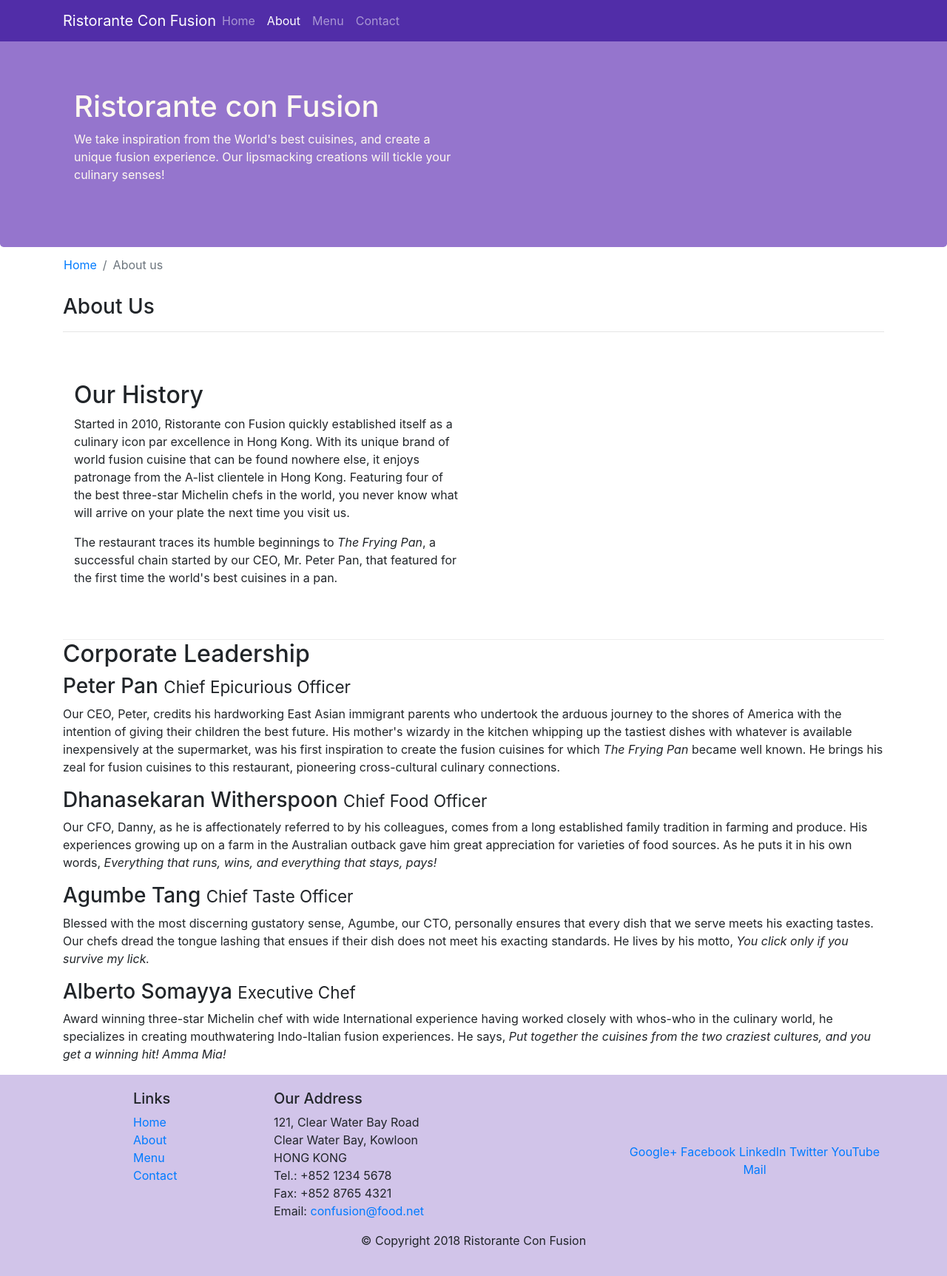
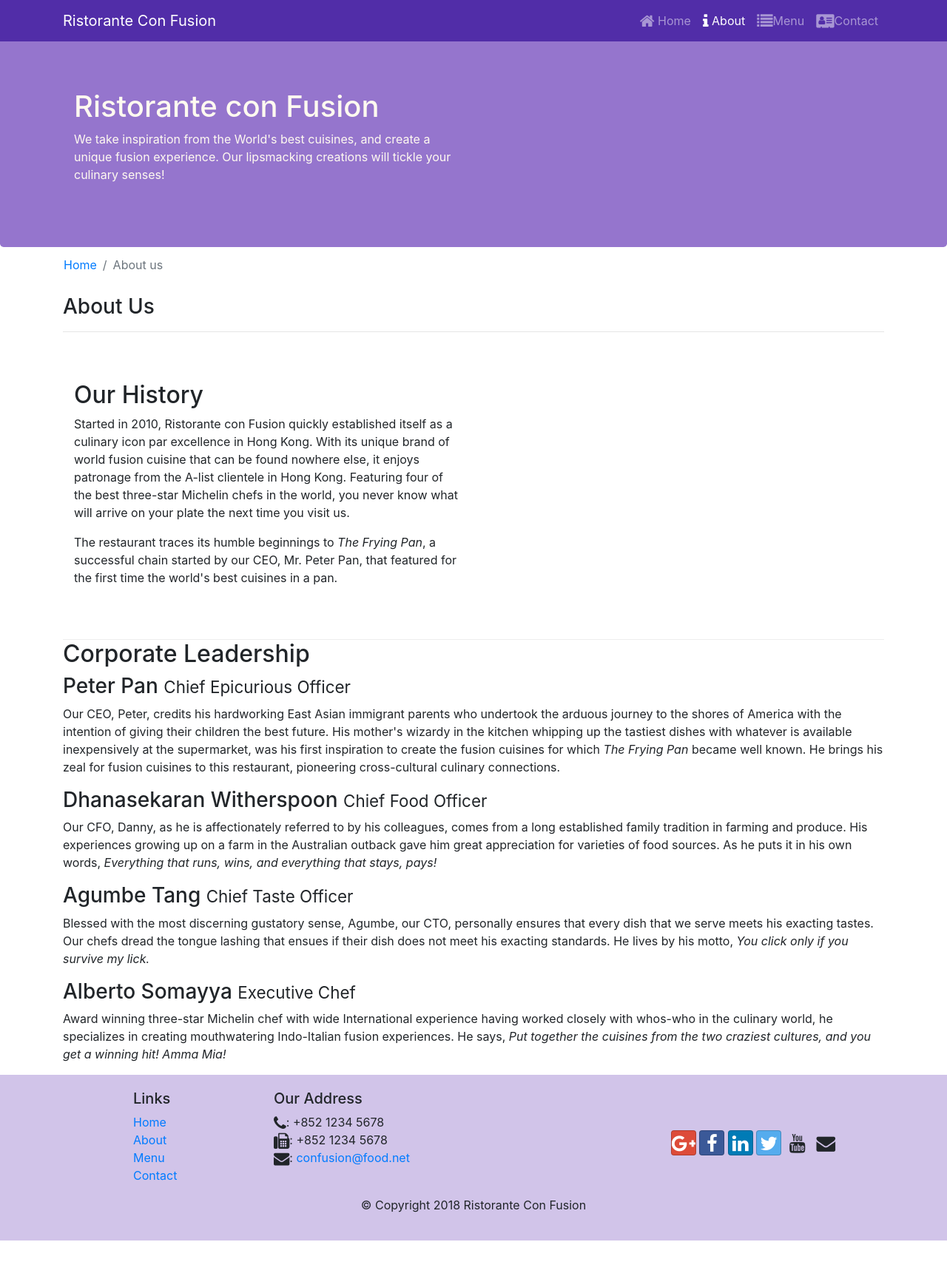
Before and after one commit to emyhoang/bootstrap, a website: page conFusion/aboutus.html in a window 1280 px wide. Shown: the whole page at 74% size. After the commit the page ends 1677 px from the top, so only its background shows below. Drawn offline with nearby package versions, Linux system fonts and the light colour scheme.

Commit message:
add home navigation icon, footer contact icons, and change social media links to bootstrap social icons

```diff
--- a/conFusion/aboutus.html
+++ b/conFusion/aboutus.html
@@ -7,6 +7,11 @@
 
     <!-- Bootstrap CSS -->
     <link rel="stylesheet" href="node_modules/bootstrap/dist/css/bootstrap.min.css" />
+    <!-- Font Awesome CSS -->
+    <link rel="stylesheet" href="node_modules/font-awesome/css/font-awesome.min.css" />
+    <!-- Boostrap Social CSS -->
+    <link rel="stylesheet" href="node_modules/bootstrap-social/bootstrap-social.css" />
+    <!-- Custom CSS -->
     <link rel="stylesheet" href="css/styles.css" />
 
     <title>Ristorante Con Fusion: About Us</title>
@@ -20,11 +25,19 @@
         </button>
         <a class="navbar-brand mr-auto" href="./index.html">Ristorante Con Fusion</a>
         <div class="collapse navbar-collapse" id="Navbar">
-          <ul class="navbar-nav mr-auto">
-            <li class="nav-item"><a class="nav-link" href="./index.html">Home</a></li>
-            <li class="nav-item active"><a class="nav-link" href="#">About</a></li>
-            <li class="nav-item"><a class="nav-link" href="#">Menu</a></li>
-            <li class="nav-item"><a class="nav-link" href="#">Contact</a></li>
+          <ul class="navbar-nav ml-auto">
+            <li class="nav-item">
+              <a class="nav-link" href="./index.html"><span class="fa fa-home fa-lg"></span> Home</a>
+            </li>
+            <li class="nav-item active">
+              <a class="nav-link" href="#"><span class="fa fa-info fa-lg"></span> About</a>
+            </li>
+            <li class="nav-item">
+              <a class="nav-link" href="#"><span class="fa fa-list fa-lg"></span>Menu</a>
+            </li>
+            <li class="nav-item">
+              <a class="nav-link" href="#"><span class="fa fa-address-card fa-lg"></span>Contact</a>
+            </li>
           </ul>
         </div>
       </div>
@@ -122,22 +135,29 @@
           <div class="col-7 col-sm-5">
             <h5>Our Address</h5>
             <address>
-              121, Clear Water Bay Road<br />
-              Clear Water Bay, Kowloon<br />
-              HONG KONG<br />
-              Tel.: +852 1234 5678<br />
-              Fax: +852 8765 4321<br />
-              Email: <a href="mailto:confusion@food.net">confusion@food.net</a>
+              <i class="fa fa-phone fa-lg"></i>: +852 1234 5678<br />
+              <i class="fa fa-fax fa-lg"></i>: +852 1234 5678<br />
+              <i class="fa fa-envelope fa-lg"></i>: <a href="mailto:confusion@food.net">confusion@food.net</a>
             </address>
           </div>
           <div class="col-12 col-sm-4 align-self-center">
             <div class="text-center">
-              <a href="http://google.com/+">Google+</a>
-              <a href="http://www.facebook.com/profile.php?id=">Facebook</a>
-              <a href="http://www.linkedin.com/in/">LinkedIn</a>
-              <a href="http://twitter.com/">Twitter</a>
-              <a href="http://youtube.com/">YouTube</a>
-              <a href="mailto:">Mail</a>
+              <a class="btn btn-social-icon btn-google" href="http://google.com/+"
+                ><i class="fa fa-google-plus fa-lg"></i
+              ></a>
+              <a class="btn btn-social-icon btn-facebook" href="http://www.facebook.com/profile.php?id="
+                ><i class="fa fa-facebook fa-lg"></i
+              ></a>
+              <a class="btn btn-social-icon btn-linkedin" href="http://www.linkedin.com/in/"
+                ><i class="fa fa-linkedin fa-lg"></i
+              ></a>
+              <a class="btn btn-social-icon btn-twitter" href="http://twitter.com/"
+                ><i class="fa fa-twitter fa-lg"></i
+              ></a>
+              <a class="btn btn-social-icon btn-youtube" href="http://youtube.com/"
+                ><i class="fa fa-youtube fa-lg"></i
+              ></a>
+              <a class="btn btn-social-icon" href="mailto:"><i class="fa fa-envelope fa-lg"></i></a>
             </div>
           </div>
         </div>
--- a/conFusion/package.json
+++ b/conFusion/package.json
@@ -15,6 +15,8 @@
   },
   "dependencies": {
     "bootstrap": "^4.4.1",
+    "bootstrap-social": "^5.1.1",
+    "font-awesome": "^4.7.0",
     "jquery": "^3.4.1",
     "popper.js": "^1.12.9"
   }
```
Also changed, not shown: conFusion/index.html (+38 -15 lines), 1 other file.
